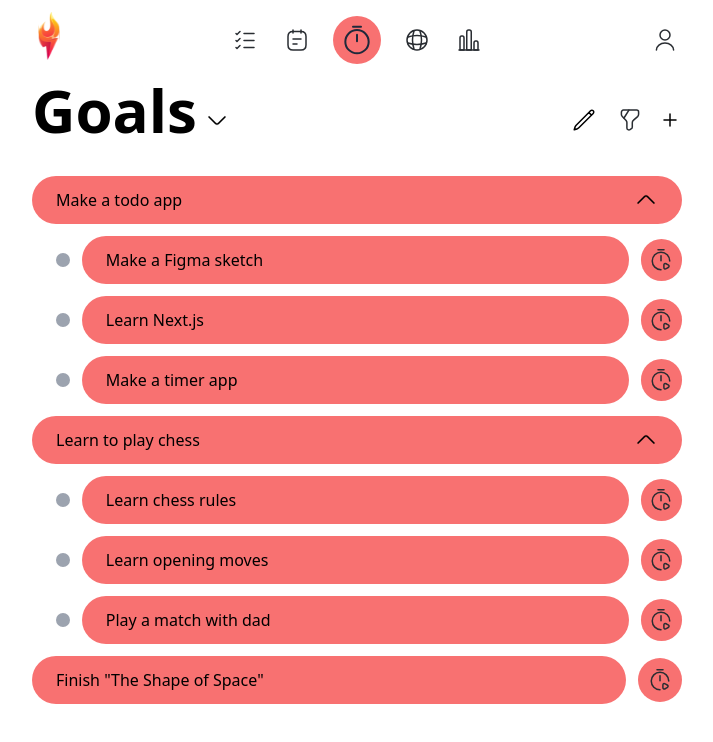
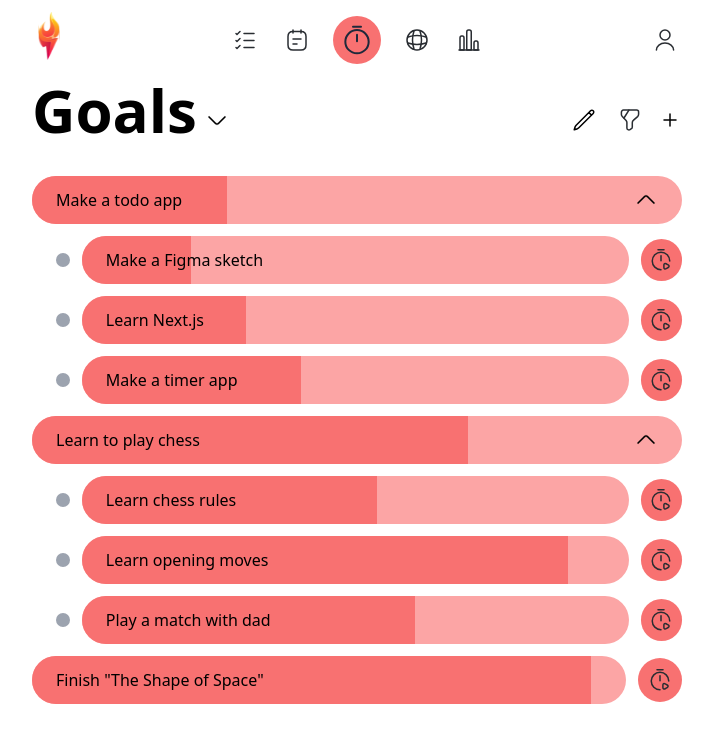
Before and after one commit to kasparas-ban/torch, a React (Vite) app: page /items in a window 1280 px wide. Shown: the top 742 px of the page, without its empty margins (283-996 px from the left). Built offline with nearby package versions, Linux system fonts and the light colour scheme.

Commit message:
Added item progress

```diff
--- a/src/pages/ItemsPage/ItemsList.tsx
+++ b/src/pages/ItemsPage/ItemsList.tsx
@@ -9,6 +9,7 @@ import { ReactComponent as TickIcon } from "../../assets/tick.svg"
 import { ReactComponent as AddItemIcon } from "../../assets/add_item.svg"
 import { ReactComponent as StatsIcon } from "../../assets/stats.svg"
 import { ReactComponent as DeleteIcon } from "../../assets/delete.svg"
+import ItemProgress from "./ProgressBar"
 
 const sublistVariant = {
   initial: { opacity: 0, height: 0, marginTop: 0 },
@@ -155,14 +156,15 @@ function Item({
         )}
         <motion.div
           layout
-          className={`flex w-full cursor-pointer rounded-full py-3 px-6 ${
-            editMode && !showEditPanel ? "bg-gray-300" : "bg-red-400"
+          className={`relative flex w-full cursor-pointer overflow-hidden rounded-full py-3 px-6 ${
+            editMode && !showEditPanel ? "bg-gray-300" : "bg-red-300"
           }`}
           whileHover={{
             scale: 1.02,
           }}
         >
-          <motion.div className="select-none">{item.title}</motion.div>
+          <ItemProgress progress={item.progress} />
+          <motion.div className="z-10 select-none">{item.title}</motion.div>
           {containsSublist && (
             <motion.div
               layout
@@ -317,14 +319,15 @@ function ItemSublist({
               )}
               <div className="my-auto aspect-square w-4 rounded-full bg-gray-400"></div>
               <motion.div
-                className={`flex w-full cursor-pointer rounded-full py-3 px-6 ${
+                className={`relative flex w-full cursor-pointer overflow-hidden rounded-full py-3 px-6 ${
                   editMode && !showEditPanel(task)
                     ? "bg-gray-300"
-                    : "bg-red-400"
+                    : "bg-red-300"
                 }`}
                 whileHover={{ scale: 1.02 }}
               >
-                <div className="select-none">{task.title}</div>
+                <ItemProgress progress={task.progress} />
+                <div className="z-10 select-none">{task.title}</div>
               </motion.div>
               {!editMode && (
                 <motion.div
--- a/src/pages/ItemsPage/ItemsPage.tsx
+++ b/src/pages/ItemsPage/ItemsPage.tsx
@@ -8,51 +8,51 @@ const goals: Goal[] = [
   {
     goalId: 1,
     title: "Make a todo app",
-    progress: 30,
+    progress: 0.3,
     tasks: [
       {
         taskId: 1,
         title: "Make a Figma sketch",
-        progress: 20,
+        progress: 0.2,
       },
       {
         taskId: 2,
         title: "Learn Next.js",
-        progress: 30,
+        progress: 0.3,
       },
       {
         taskId: 3,
         title: "Make a timer app",
-        progress: 40,
+        progress: 0.4,
       },
     ],
   },
   {
     goalId: 2,
     title: "Learn to play chess",
-    progress: 67,
+    progress: 0.67,
     tasks: [
       {
         taskId: 4,
         title: "Learn chess rules",
-        progress: 54,
+        progress: 0.54,
       },
       {
         taskId: 5,
         title: "Learn opening moves",
-        progress: 89,
+        progress: 0.89,
       },
       {
         taskId: 6,
         title: "Play a match with dad",
-        progress: 61,
+        progress: 0.61,
       },
     ],
   },
   {
     goalId: 3,
     title: 'Finish "The Shape of Space"',
-    progress: 94,
+    progress: 0.94,
     tasks: [],
   },
 ]
--- /dev/null
+++ b/src/pages/ItemsPage/ProgressBar.tsx
@@ -0,0 +1,12 @@
+import { motion } from "framer-motion"
+
+function ItemProgress({ progress }: { progress: number }) {
+  return (
+    <motion.div
+      className={`absolute top-0 left-0 h-full bg-red-400`}
+      style={{ width: `${Math.trunc(progress * 100)}%` }}
+    ></motion.div>
+  )
+}
+
+export default ItemProgress
```
